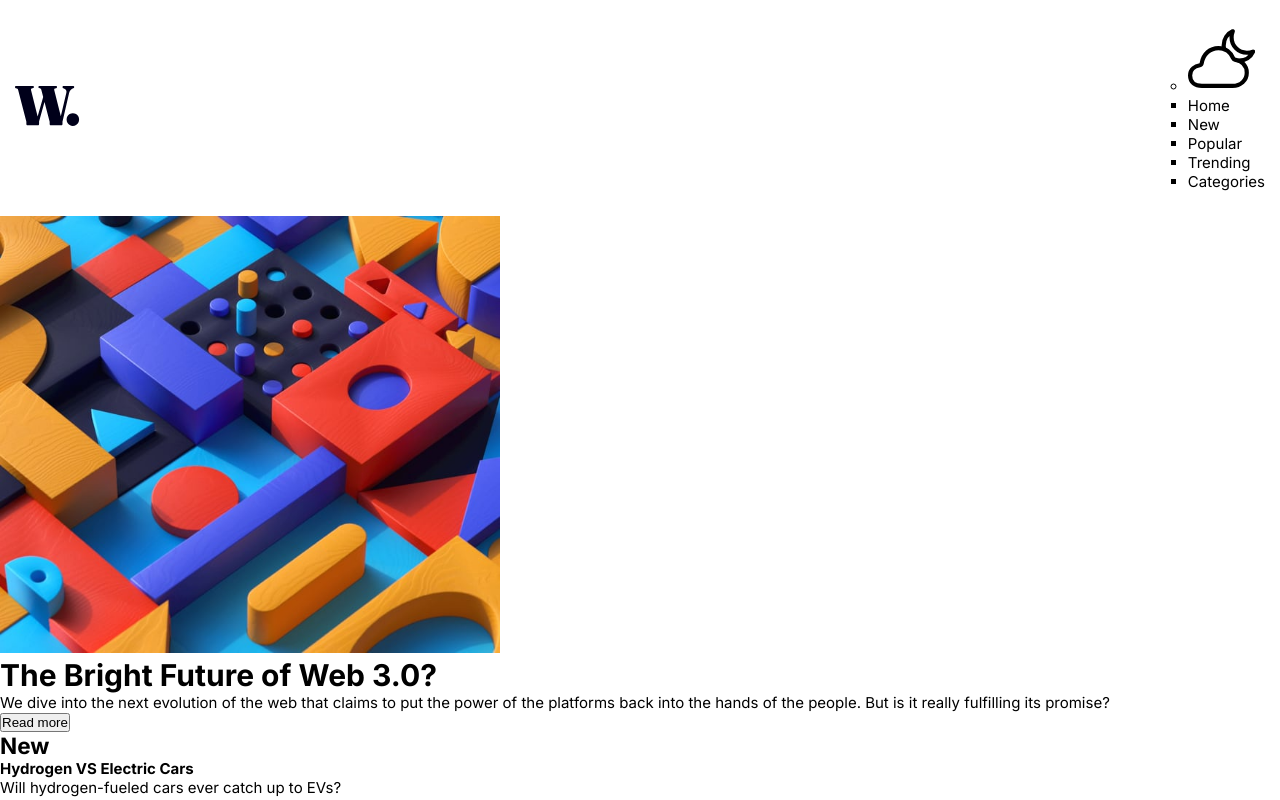
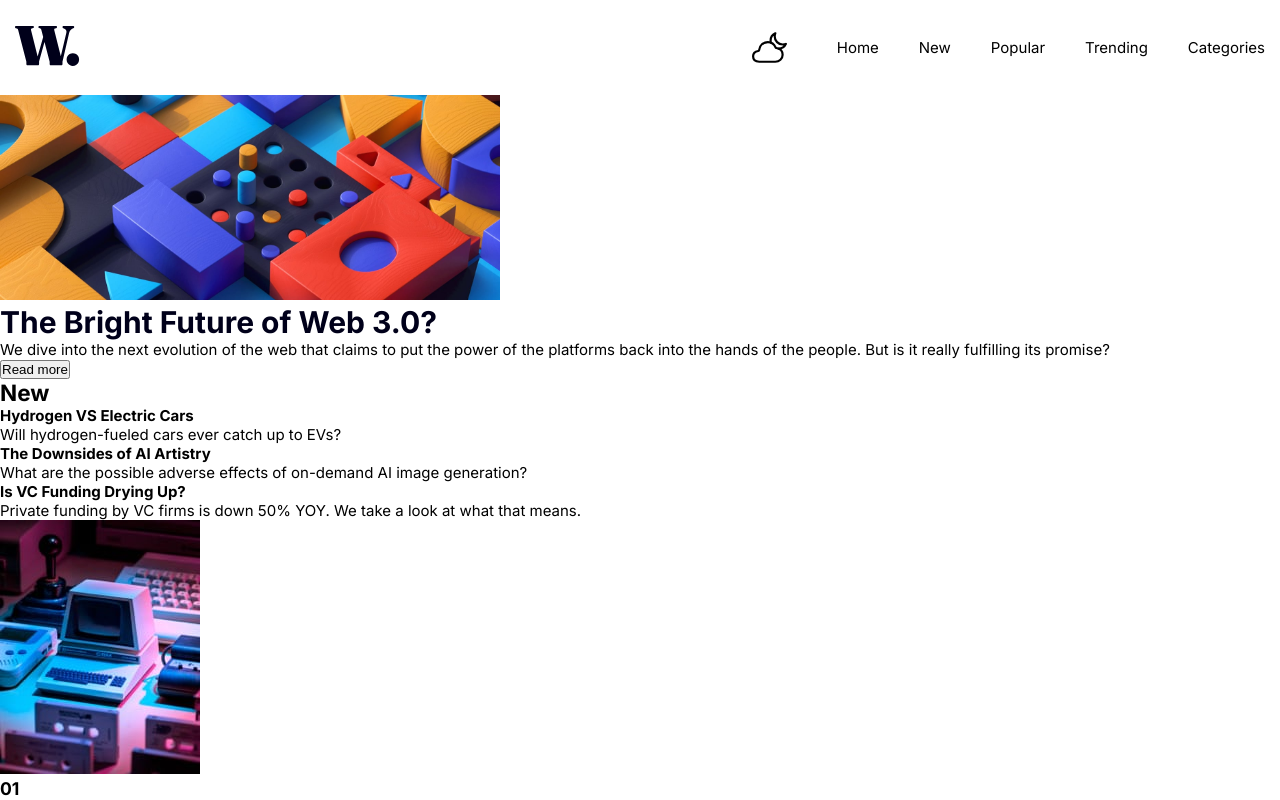
Before and after one commit to David4bay/News-Homepage, a React (Vite) app: page / in a window 1280 px wide. Shown: the top 800 px of the page. Built offline with nearby package versions, Linux system fonts and the light colour scheme.

Commit message:
styling desktop

```diff
--- a/src/components/Article/Article.jsx
+++ b/src/components/Article/Article.jsx
@@ -28,7 +28,7 @@ const ContentContainer = styled.figure`
 @media (max-width: ${mediaQuery.medium}) {
     display: flex;
     flex-direction: row;
-    height: 165px;
+    max-width: 500px;
     margin-left: 15px;
     margin-right: 15px;
 }
@@ -37,8 +37,8 @@ const ContentContainer = styled.figure`
 const Image = styled.img`
 @media (max-width: ${mediaQuery.medium}) {
     margin-right: 22px;
-    height: 165px;
     width: 102px;
+    object-fit: cover;
 }
 `;
 
@@ -46,8 +46,8 @@ const SectionContent = styled.div`
 @media (max-width: ${mediaQuery.medium}) {
     display: flex;
     flex-direction: column;
-    justify-content: space-evenly;
     padding-right: 15px;
+    gap: 17px;
 }
 `;
 
@@ -128,7 +128,7 @@ function Article() {
                     <ContentContainer>
                         <Image
                         src={GamingPad}
-                        alt=""
+                        alt="Gamepad"
                         />
                         <SectionContent>
                         <ImageHeading>
--- a/src/components/Header/Header.jsx
+++ b/src/components/Header/Header.jsx
@@ -1,4 +1,6 @@
+/* eslint-disable react/prop-types */
 import web3MobileImage from '../assets/images/image-web-3-mobile.jpg';
+import web3DesktopImage from '../assets/images/image-web-3-desktop.jpg';
 import styled from 'styled-components';
 import mediaQuery from '../mediaquery/mediaquery';
 
@@ -20,6 +22,9 @@ const ImageContainer = styled.div`
     justify-content: center;
     margin-bottom: 22px;
 }
+    &.Header__Image {
+        height: 400px;
+    }
 `;
 
 const Title = styled.h1`
@@ -58,8 +63,8 @@ const Button = styled.button`
     padding: 20px 30px;
     font-size: 17px;
     font-weight: 700;
+    border: 1px solid transparent;
     letter-spacing: 5px;
-    border: none;
     text-transform: uppercase;
     margin-left: 15px;
     color: #fff;
@@ -67,17 +72,20 @@ const Button = styled.button`
 
     &:active {
         background-color: #00001a;
+        border: 1px solid #fff;
     }
 }
 `;
 
-function Header() {
+function Header({dark, menu}) {
 
     return (
         <HeaderContainer>
-            <ImageContainer className="">
+            <ImageContainer>
                 <img
-                src={web3MobileImage}
+                className="Header__Image"
+                src={`${menu ? web3MobileImage : web3DesktopImage}`}
+
                 style={
                     {   width: '500px',
                         minWidth: '355px',
@@ -88,7 +96,7 @@ function Header() {
                 />
             </ImageContainer>
             <Section>
-            <Title>
+            <Title style={{color: `${dark ? '#fff' : 'hsl(240, 100%, 5%)'}`}}>
             The Bright Future of Web 3.0?
             </Title>
             <Content>
--- a/src/components/Main/Main.jsx
+++ b/src/components/Main/Main.jsx
@@ -1,5 +1,5 @@
 /* eslint-disable react-hooks/exhaustive-deps */
-import React, { useReducer, useEffect, useCallback } from 'react';
+import { useReducer, useEffect, useCallback } from 'react';
 import Article from '../Article/Article';
 import Aside from '../Aside/Aside';
 import Footer from '../Footer/Footer';
@@ -76,7 +76,7 @@ function Main() {
     }, [state.showMenu])
 
     return (
-        <React.Fragment>
+        <>
             <Nav
             dark={state.dark}
             hamburgerState={state.burgerMenu}
@@ -86,11 +86,14 @@ function Main() {
             handleHamburger={handleHamburger}
             autoCloseHamburger={autoCloseHamburger}
             />
-            <Header />
+            <Header
+            dark={state.dark}
+            menu={state.menu}
+            />
             <Aside />
             <Article />
             <Footer />
-        </React.Fragment>
+        </>
     )
 }
 export default Main;
--- a/src/components/Nav/Nav.jsx
+++ b/src/components/Nav/Nav.jsx
@@ -19,12 +19,15 @@ const NavContainer = styled.ul`
     margin-bottom: 30px;
     color: hsl(240, 100%, 5%);
   }
+
+  @media (min-width: ${mediaQuery.medium}) {
     display: flex;
     flex-direction: row;
     justify-content: space-between;
     align-items: center;
     padding: 25px 15px;
     list-style: none;
+  }
 `;
 
 const LogoContainer = styled.li`
@@ -40,6 +43,13 @@ const DeskTopNav = styled.ul`
     flex-direction: row;
     justify-content: flex-end;
     list-style: none;
+}
+@media (min-width: ${mediaQuery.medium}) {
+    display: flex;
+    flex-direction: row;
+    gap: 40px;
+    align-items: center;
+    list-style: none
 }
 `;
 
@@ -76,6 +86,18 @@ const MenuItems = styled.ul`
     color: orangered;
 }
 }
+@media (min-width: ${mediaQuery.medium}) {
+&.Nav__Items {
+    display: flex;
+    flex-direction: row;
+    list-style: none;
+    gap: 40px;
+}
+
+&.Nav__Items > li:active {
+    color: orangered;
+}
+}
 `;
 
 const DarkCloudFavicon = styled.i`
@@ -88,6 +110,14 @@ const DarkCloudFavicon = styled.i`
     width: 45px;
     position: relative;
 }
+
+    display: flex;
+    flex-direction: row;
+    justify-content: center;
+    align-items: center;
+    height: 45px;
+    width: 45px;
+    position: relative;
 `;
 
 const CallToActionLogo = styled.i`
@@ -123,9 +153,9 @@ function Nav({dark, darkToggle, showMenu, handleHamburger, burgerMenu, autoClose
 
     useEffect(() => {
         if (dark) {
-            document.documentElement.style.colorScheme = `dark`;
-        } else {
-            document.documentElement.style.colorScheme = `light`;
+            document.documentElement.style.colorScheme = `dark light`;
+         } else {
+            document.documentElement.style.colorScheme = `normal`;
         }
     }, [dark])
 
@@ -133,7 +163,12 @@ function Nav({dark, darkToggle, showMenu, handleHamburger, burgerMenu, autoClose
     <div>
         <NavContainer>
             <LogoContainer className="Logo">
-            <img src={Logo} />
+            <img
+            src={Logo}
+            style={
+                { filter: `${dark ? 'brightness(0) invert(1)' : 'invert(0)'}`,
+            }}
+            />
             </LogoContainer>
             <DeskTopNav className="Right__Nav">
             <li onClick={darkToggle} className="Night__Mode">
@@ -146,7 +181,8 @@ function Nav({dark, darkToggle, showMenu, handleHamburger, burgerMenu, autoClose
                         {
                             width: '100%',
                             height: '100%',
-                            paddingRight: '10px'
+                            paddingRight: '10px',
+                            filter: `${dark ? 'brightness(0) invert(1)' : 'invert(0)'}`
                         }
                     }
                     />
@@ -170,7 +206,12 @@ function Nav({dark, darkToggle, showMenu, handleHamburger, burgerMenu, autoClose
             showMenu &&
                 (
                     <CallToActionLogo onClick={handleHamburger}>
-                    <img src={burgerMenu ? HamburgerClosed : Hamburger} />
+                    <img
+                    style={{filter: `${dark && burgerMenu === false ? 'brightness(0) invert(1)' : 'invert(0)'}`,
+
+                    }}
+                    src={burgerMenu ? HamburgerClosed : Hamburger}
+                    />
                 </CallToActionLogo>
                 )
 }
```
Also changed, not shown: src/index.css (line endings or trailing spaces).
